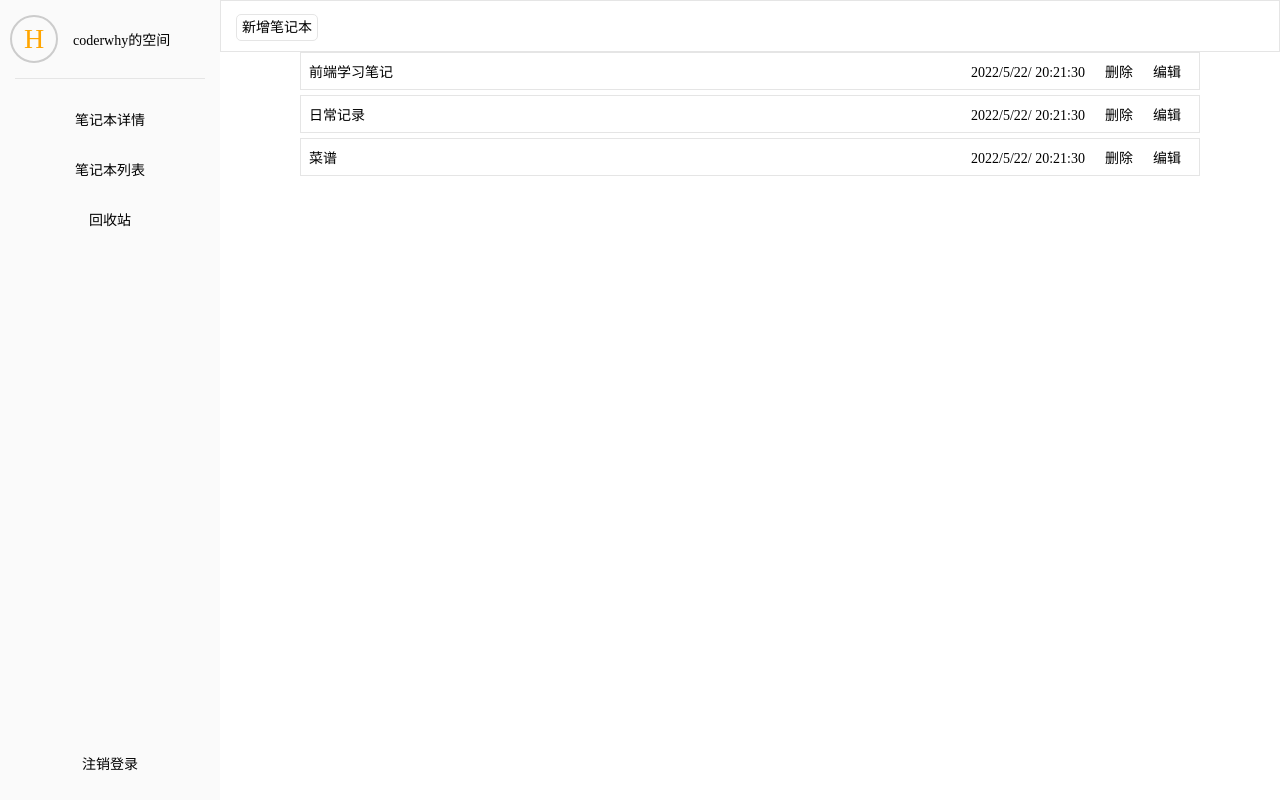
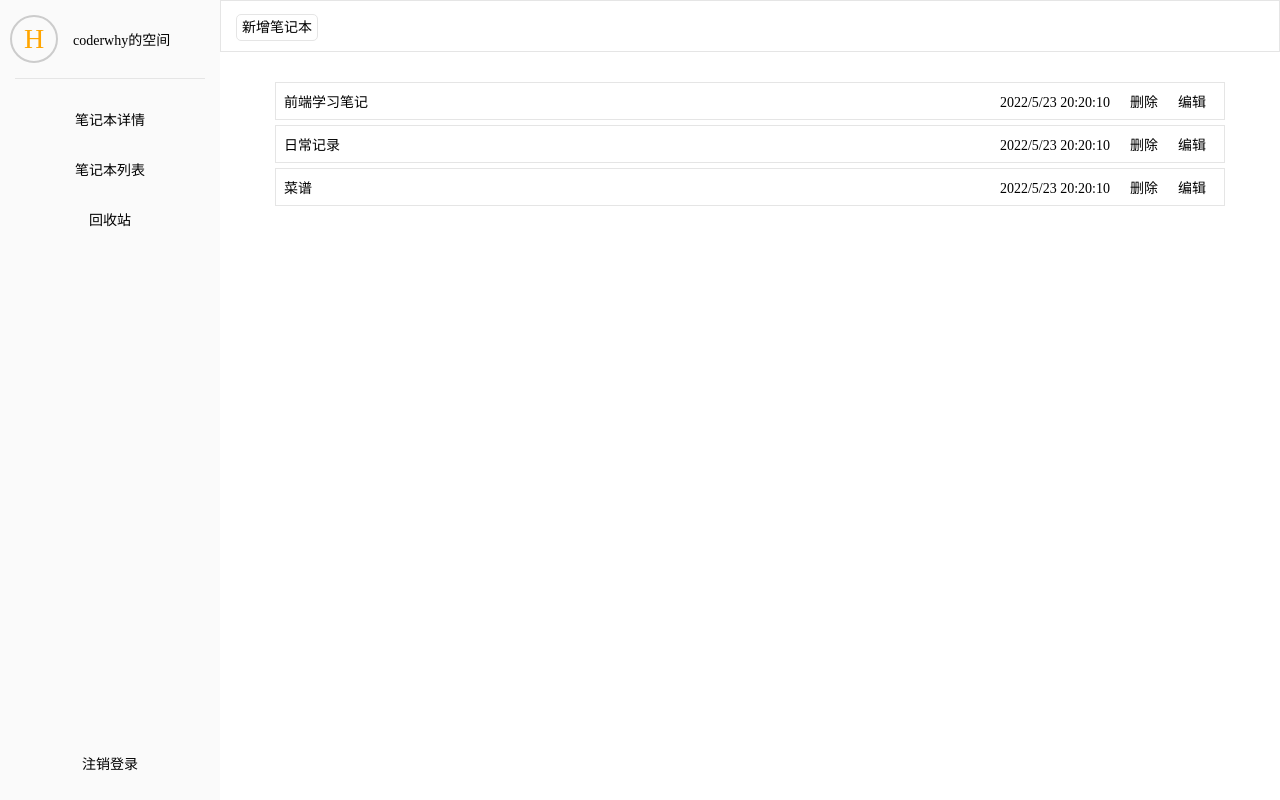
Before and after one commit to hec990/time-notes, a Vue app: page /home/notebooks in a window 1280 px wide. Built offline with nearby package versions, Linux system fonts and the light colour scheme.

Commit message:
完善 NoteBookList 静态页面

```diff
--- a/src/pages/NoteBookList.vue
+++ b/src/pages/NoteBookList.vue
@@ -4,26 +4,10 @@
       <span @click="createNoteBook">新增笔记本</span>
     </header>
     <main>
-      <div class="notebook">
-        <div class="title">前端学习笔记</div>
+      <div class="notebook" v-for="(notebook,index) in notebookList" :key="index">
+        <div class="title">{{ notebook.title }}</div>
         <div class="operate">
-          <span>2022/5/22/ 20:21:30</span>
-          <span>删除</span>
-          <span>编辑</span>
-        </div>
-      </div>
-      <div class="notebook">
-        <div class="title">日常记录</div>
-        <div class="operate">
-          <span>2022/5/22/ 20:21:30</span>
-          <span>删除</span>
-          <span>编辑</span>
-        </div>
-      </div>
-      <div class="notebook">
-        <div class="title">菜谱</div>
-        <div class="operate">
-          <span>2022/5/22/ 20:21:30</span>
+          <span>{{ notebook.createTime }}</span>
           <span>删除</span>
           <span>编辑</span>
         </div>
@@ -33,6 +17,8 @@
 </template>
 
 <script>
+import {reactive} from 'vue';
+
 export default {
   name: "NoteBookList",
   setup() {
@@ -40,8 +26,23 @@ export default {
       console.log('createNoteBook')
     }
 
+    const notebookList = reactive([{
+      id: 0,
+      title: '前端学习笔记',
+      createTime: '2022/5/23 20:20:10',
+    }, {
+      id: 1,
+      title: '日常记录',
+      createTime: '2022/5/23 20:20:10',
+    }, {
+      id: 2,
+      title: '菜谱',
+      createTime: '2022/5/23 20:20:10',
+    }]);
+
     return {
-      createNoteBook
+      createNoteBook,
+      notebookList
     }
   }
 }
@@ -49,6 +50,7 @@ export default {
 
 <style lang="scss" scoped>
 $border: 1px solid #E5E5E5;
+$hover-bgColor: rgba(0, 0, 0, 0.06);
 
 .container {
   display: flex;
@@ -58,6 +60,7 @@ $border: 1px solid #E5E5E5;
   header {
     border: $border;
     padding: 15px 0 15px 15px;
+    margin-bottom: 30px;
 
     span {
       padding: 5px;
@@ -74,10 +77,14 @@ $border: 1px solid #E5E5E5;
     .notebook {
       display: flex;
       justify-content: space-between;
-      min-width: 900px;
+      min-width: 950px;
       padding: 8px;
       border: $border;
       margin: 0 0 5px 0;
+
+      &:hover {
+        background-color: $hover-bgColor;
+      }
 
       .operate {
         span {
```
